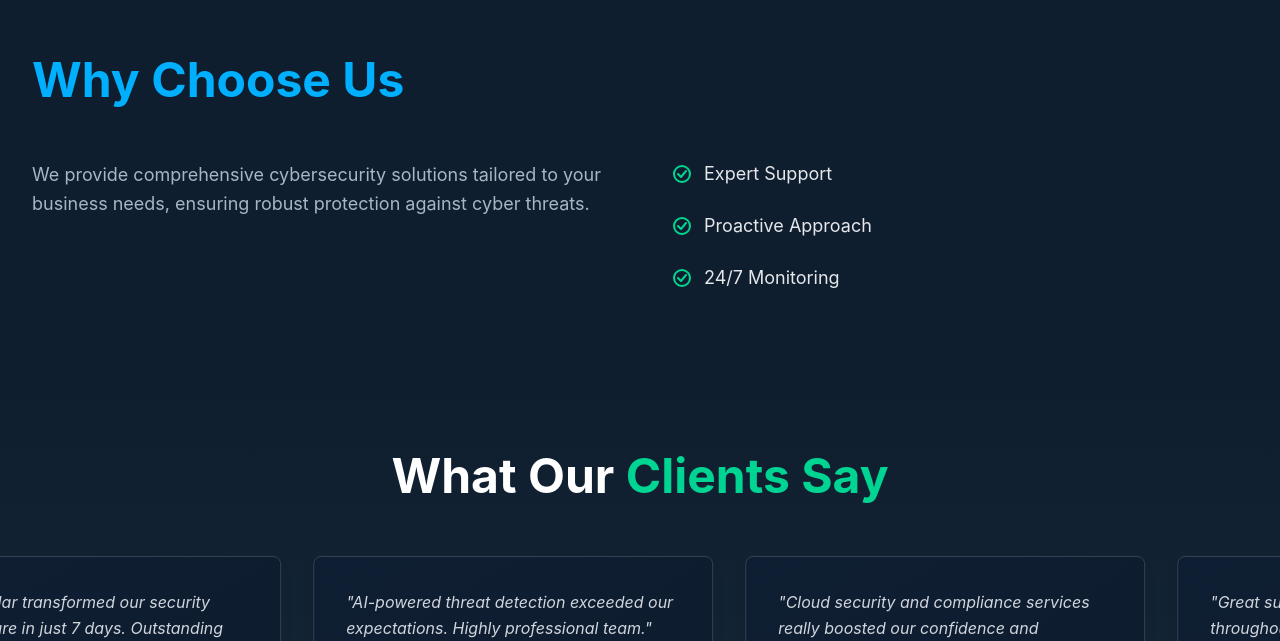
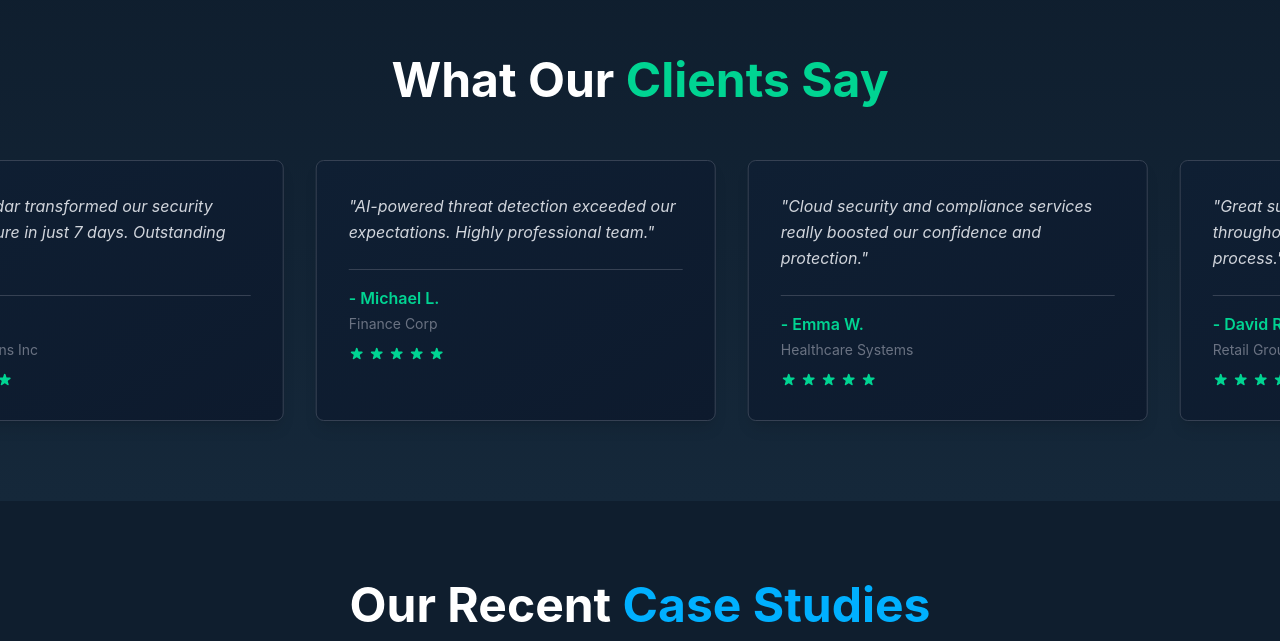
Before and after one commit to cyberradardigital/cyber-radar-digital, a Next.js app: page / in a window 1280 px wide. Shown: the part 1759-2400 px from the top of the page. Built offline with nearby package versions, Linux system fonts and the light colour scheme.

Commit message:
Update page.js

```diff
--- a/src/app/page.js
+++ b/src/app/page.js
@@ -130,41 +130,6 @@ export default function Home() {
             <p className="text-[#A7B6C5] text-sm leading-relaxed">
               Security assessment and compliance during digital transformation.
             </p>
-          </div>
-        </div>
-      </section>
-
-      {/* Why Choose Us */}
-      <section id="about" className="px-4 md:px-8 py-16 md:py-20 max-w-7xl mx-auto">
-        <h2 className="text-3xl md:text-4xl lg:text-5xl font-bold mb-10 md:mb-14 text-center md:text-left text-[#00B0FF]">Why Choose Us</h2>
-        <div className="grid md:grid-cols-2 gap-10 md:gap-16">
-          <div>
-            <p className="text-[#A7B6C5] leading-relaxed text-base md:text-lg text-center md:text-left">
-              We provide comprehensive cybersecurity solutions tailored to your business needs, ensuring robust protection against cyber threats.
-            </p>
-          </div>
-          <div className="space-y-5 md:space-y-6">
-            <div className="flex items-center gap-3">
-              <svg width="20" height="20" viewBox="0 0 20 20" fill="none" xmlns="http://www.w3.org/2000/svg">
-                <circle cx="10" cy="10" r="8" stroke="#00D68F" strokeWidth="2" fill="none"/>
-                <path d="M6 10 L9 13 L14 7" stroke="#00D68F" strokeWidth="2" strokeLinecap="round" strokeLinejoin="round"/>
-              </svg>
-              <span className="text-gray-200 text-base md:text-lg">Expert Support</span>
-            </div>
-            <div className="flex items-center gap-3">
-              <svg width="20" height="20" viewBox="0 0 20 20" fill="none" xmlns="http://www.w3.org/2000/svg">
-                <circle cx="10" cy="10" r="8" stroke="#00D68F" strokeWidth="2" fill="none"/>
-                <path d="M6 10 L9 13 L14 7" stroke="#00D68F" strokeWidth="2" strokeLinecap="round" strokeLinejoin="round"/>
-              </svg>
-              <span className="text-gray-200 text-base md:text-lg">Proactive Approach</span>
-            </div>
-            <div className="flex items-center gap-3">
-              <svg width="20" height="20" viewBox="0 0 20 20" fill="none" xmlns="http://www.w3.org/2000/svg">
-                <circle cx="10" cy="10" r="8" stroke="#00D68F" strokeWidth="2" fill="none"/>
-                <path d="M6 10 L9 13 L14 7" stroke="#00D68F" strokeWidth="2" strokeLinecap="round" strokeLinejoin="round"/>
-              </svg>
-              <span className="text-gray-200 text-base md:text-lg">24/7 Monitoring</span>
-            </div>
           </div>
         </div>
       </section>
```
